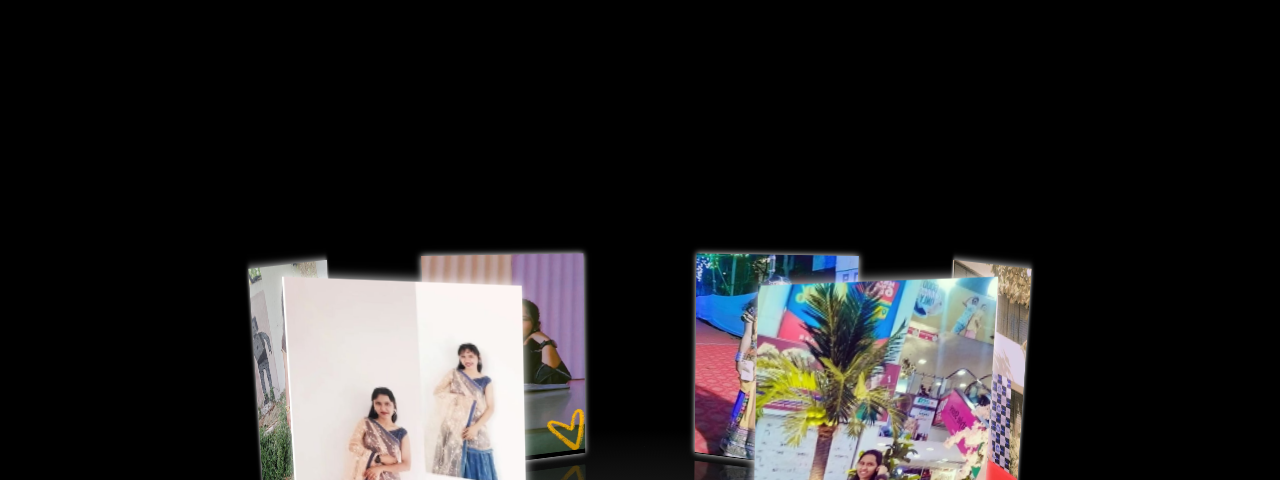
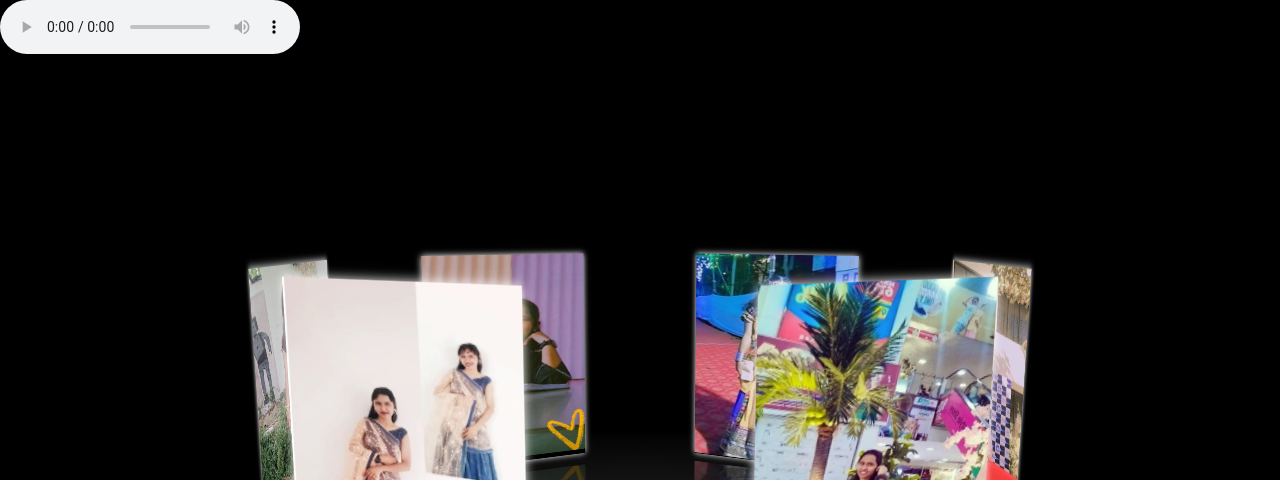
Before and after one commit to CodeInsideU/Birthday-Present, a plain HTML site: page index.html in a window 1280 px wide. Shown: the top 480 px of the page. Drawn offline with Linux system fonts and the light colour scheme.

Commit message:
Birthday

```diff
--- a/index.html
+++ b/index.html
@@ -38,7 +38,7 @@
     </div>
 
     <div id="music-container">
-      <audio src="happy birthday.mp3" autoplay loop></audio>
+      <audio src="happy birthday.mp3" autoplay loop controls></audio>
     </div>
 
 
```
